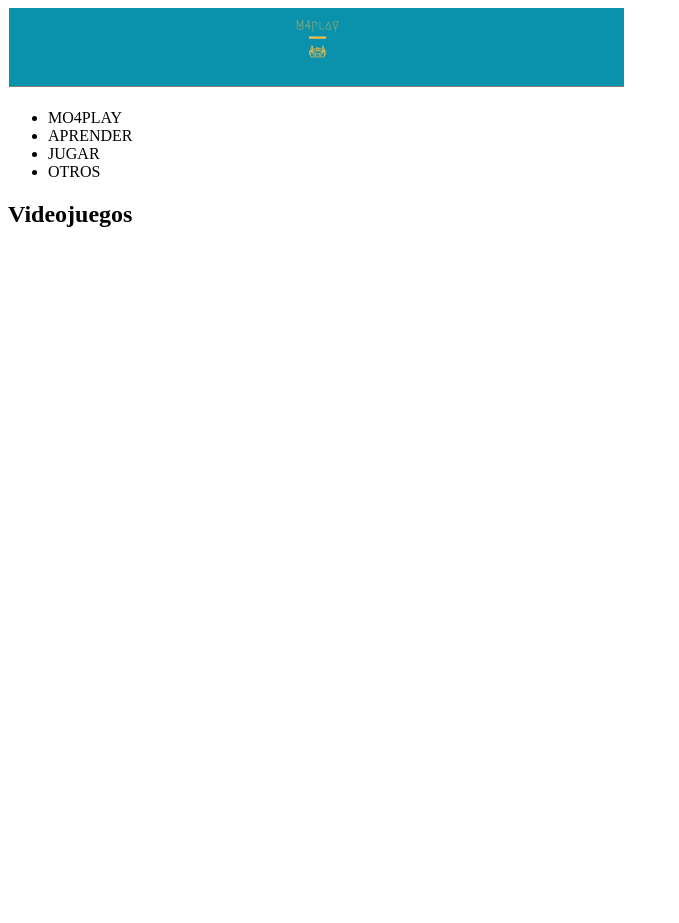
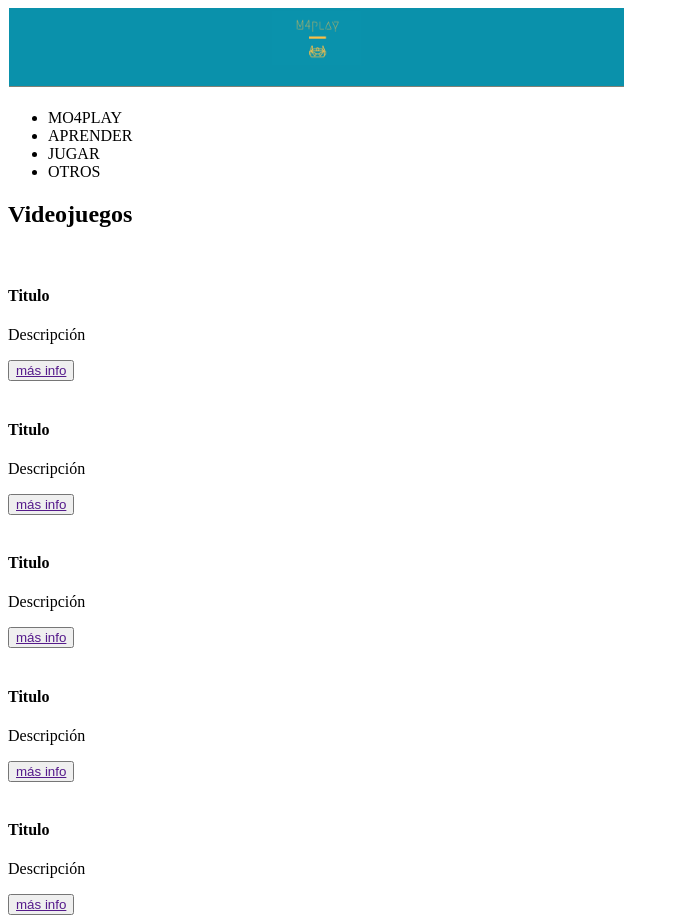
Before and after one commit to FabianITB/Proyecto, a plain HTML site: page index.html in a window 1280 px wide. Shown: the whole page, without its empty margins (0-679 px from the left). Before the commit the page ends 800 px from the top, so only its background shows below. Drawn offline with Linux system fonts and the light colour scheme.

Commit message:
Second version of structure added

```diff
--- a/index.html
+++ b/index.html
@@ -1,6 +1,7 @@
 <!DOCTYPE html>
 <html>
     <head>
+        <link rel="stylesheet" href="estilos.csss">
     </head>
     <body>
         <header>
@@ -20,14 +21,34 @@
             <h2>Videojuegos</h2>
             <div id="contenedor">
                 <div id="videojuego">
+                    <img src="">
+                    <h4>Titulo</h4>
+                    <p>Descripción</p>
+                    <button><a href="">más info</a></button>
                 </div>
                 <div id="videojuego">
+                    <img src="">
+                    <h4>Titulo</h4>
+                    <p>Descripción</p>
+                    <button><a href="">más info</a></button>
                 </div>
                 <div id="videojuego">
+                    <img src="">
+                    <h4>Titulo</h4>
+                    <p>Descripción</p>
+                    <button><a href="">más info</a></button>
                 </div>
                 <div id="videojuego">
+                    <img src="">
+                    <h4>Titulo</h4>
+                    <p>Descripción</p>
+                    <button><a href="">más info</a></button>
                 </div>
                 <div id="videojuego">
+                    <img src="">
+                    <h4>Titulo</h4>
+                    <p>Descripción</p>
+                    <button><a href="">más info</a></button>
                 </div>
             </div>
         </div>
```
